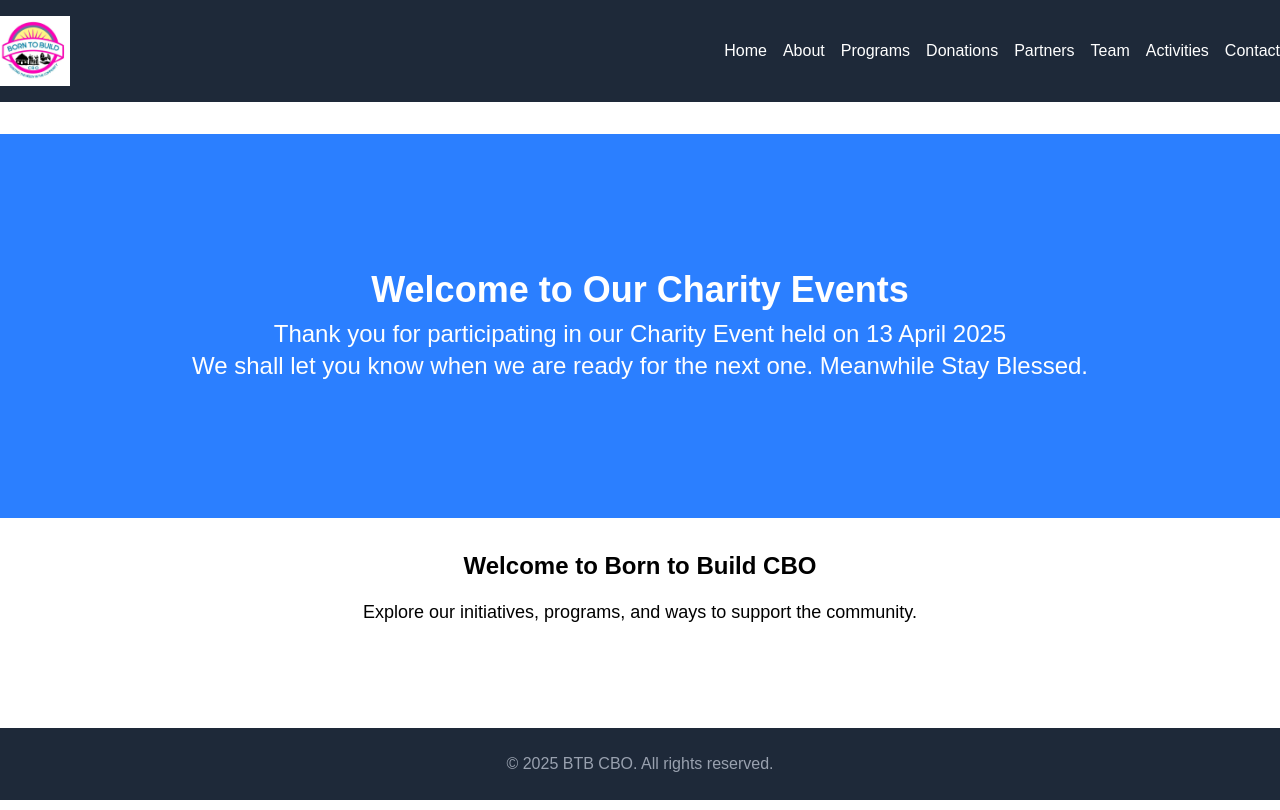
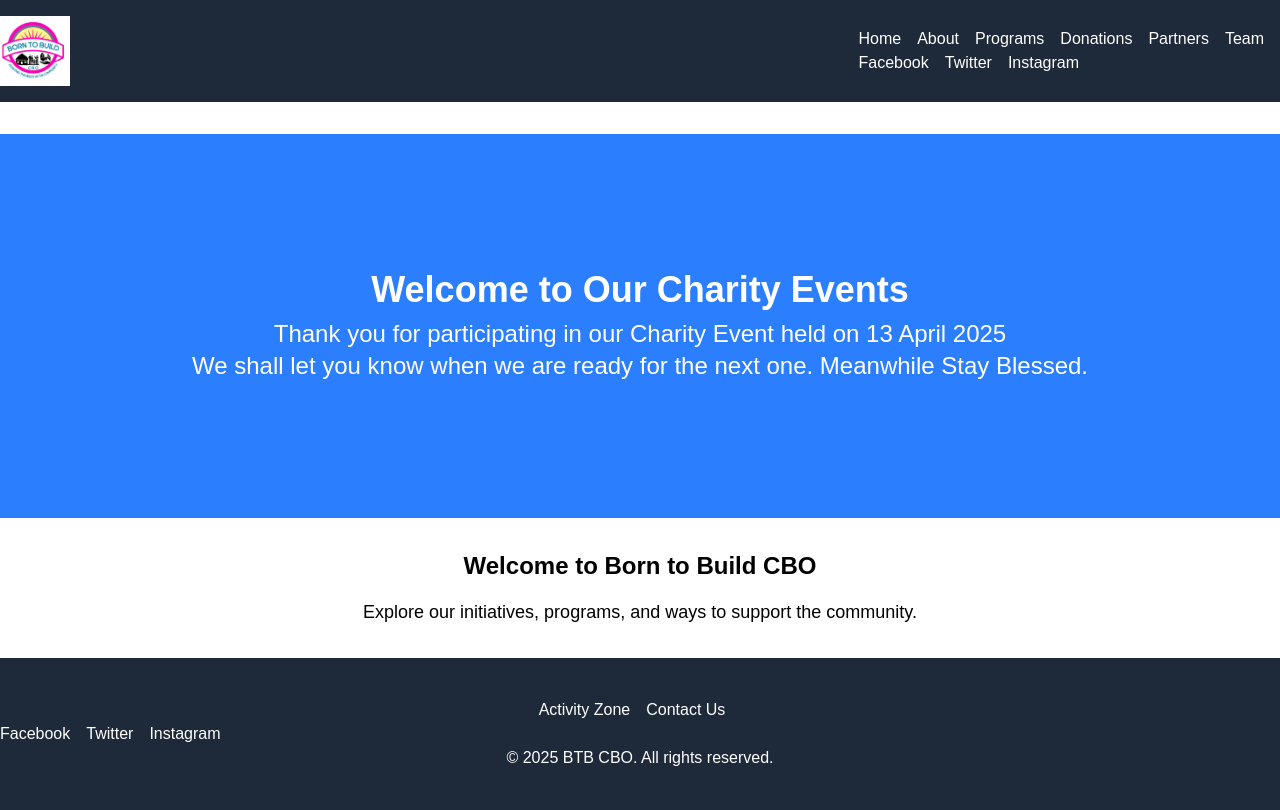
Before and after one commit to JKananda-code/borntobuild, a Next.js app: page / in a window 1280 px wide. Built offline with nearby package versions, Linux system fonts and the light colour scheme.

Commit message:
reorganizing and adding social media AM 26-04-2025

```diff
--- a/app/Activities/page.js
+++ b/app/Activities/page.js
@@ -1,5 +1,4 @@
 'use client'
-
 
 import React from 'react'
 import Image from 'next/image'
--- a/app/components/CountyMap.js
+++ b/app/components/CountyMap.js
@@ -5,12 +5,14 @@
 const CountyMap = () => {
     return (
       <div className="bg-gray-100 shadow-md rounded-lg p-4">
+        <div>
         <h3 className="text-xl font-bold mb-4 text-center">Kiambu County Map</h3>
         <img
           src="/kiambu-county-map.png"
           alt="Kiambu County Map"
           className="w-full h-64 md:w-1/2 md:h-96 lg:w-1/3 lg:h-128"
         />
+        </div>
       </div>
     );
   };
--- a/app/components/Footer.jsx
+++ b/app/components/Footer.jsx
@@ -1,10 +1,16 @@
 
+import Link from 'next/link'
+import SocialLinks from './SocialLinks'
 
 const Footer = () => {
     return (
-      <footer className="bg-gray-800 text-gray-400 py-6">
-        <div className="container mx-auto text-center">
-          <p>&copy; 2025 BTB CBO. All rights reserved.</p>
+      <footer className="bg-gray-800 text-gray-400 py-6 text-center">
+        <div className="container bg-gray-800 text-white py-4 mx-auto text-center space-x-4">
+        <Link href="/Activities" className="hover:underline">Activity Zone</Link>
+        <Link href="/Contact" className="hover:underline">Contact Us</Link>
+        <SocialLinks />
+       <p>&copy; 2025 BTB CBO. All rights reserved.</p>
+
         </div>
       </footer>
     );
--- a/app/components/Header.jsx
+++ b/app/components/Header.jsx
@@ -4,6 +4,7 @@
 
 import Link from 'next/link';
 import Image from 'next/image';
+import SocialLinks from './SocialLinks'
 
 const Header = () => {
   return (
@@ -24,9 +25,11 @@ const Header = () => {
           <Link href="/Donations" className="hover:underline">Donations</Link>
           <Link href="/Partners" className="hover:underline">Partners</Link>
           <Link href="/Team" className="hover:underline">Team</Link>
-          <Link href="/Activities" className="hover:underline">Activities</Link>
-          <Link href="/Contact" className="hover:underline">Contact</Link>
+          <ul>
+          <SocialLinks  />
+          </ul>
         </div>
+
       </nav>
     </header>
   );
--- /dev/null
+++ b/app/components/SocialLinks.js
@@ -0,0 +1,12 @@
+import Link from 'next/link'
+
+function SocialLinks(){
+    return(
+        <div className="flex gap-4">
+            <Link href="https://facebook.com/yourhandle" target="_blank" rel="nonopener noreferrer">Facebook</Link>
+            <Link href="https://twitter.com/yourhandle" target="_blank" rel="nonopener noreferrer">Twitter</Link>
+            <Link href="https://instagram.com/yourhandle"target="_blank" rel="nonopener noreferrer">Instagram</Link>
+        </div>
+    )
+}
+export default SocialLinks
```
